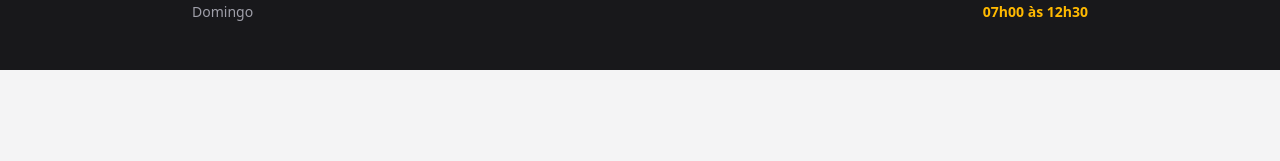
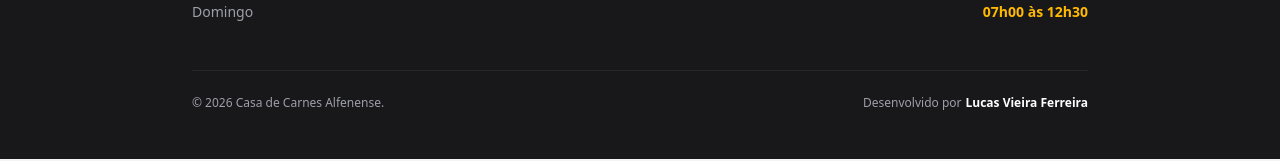
Before and after one commit to LucasVieira0206/casa-de-carnes-alfenense, a Next.js app: page / in a window 1280 px wide. Shown: the part 8148-8309 px from the top of the page. Built offline with nearby package versions, Linux system fonts and the light colour scheme.

Commit message:
Adiciona assinatura

```diff
--- a/app/page.tsx
+++ b/app/page.tsx
@@ -677,6 +677,23 @@ export default function Home() {
             <div className="flex justify-between text-sm"><span className="text-zinc-400">Segunda a Sábado</span><span className="font-bold text-amber-400">07h00 às 19h30</span></div>
             <div className="flex justify-between text-sm"><span className="text-zinc-400">Domingo</span><span className="font-bold text-amber-400">07h00 às 12h30</span></div>
           </div>
+
+          {/* === ASSINATURA DO DESENVOLVEDOR === */}
+          <div className="mt-12 pt-6 border-t border-zinc-800 flex flex-col md:flex-row justify-between items-center gap-4 text-xs">
+            <p>© 2026 Casa de Carnes Alfenense.</p>
+            <p className="flex items-center gap-1">
+              Desenvolvido por
+              <a
+                href="https://www.linkedin.com/in/lucas-eduardo-vieira-ferreira-415a26364/"
+                target="_blank"
+                rel="noopener noreferrer"
+                className="text-white font-bold hover:text-amber-400 transition-colors"
+              >
+                Lucas Vieira Ferreira
+              </a>
+            </p>
+          </div>
+          {/* =================================== */}
         </div>
       </footer>
 
```
